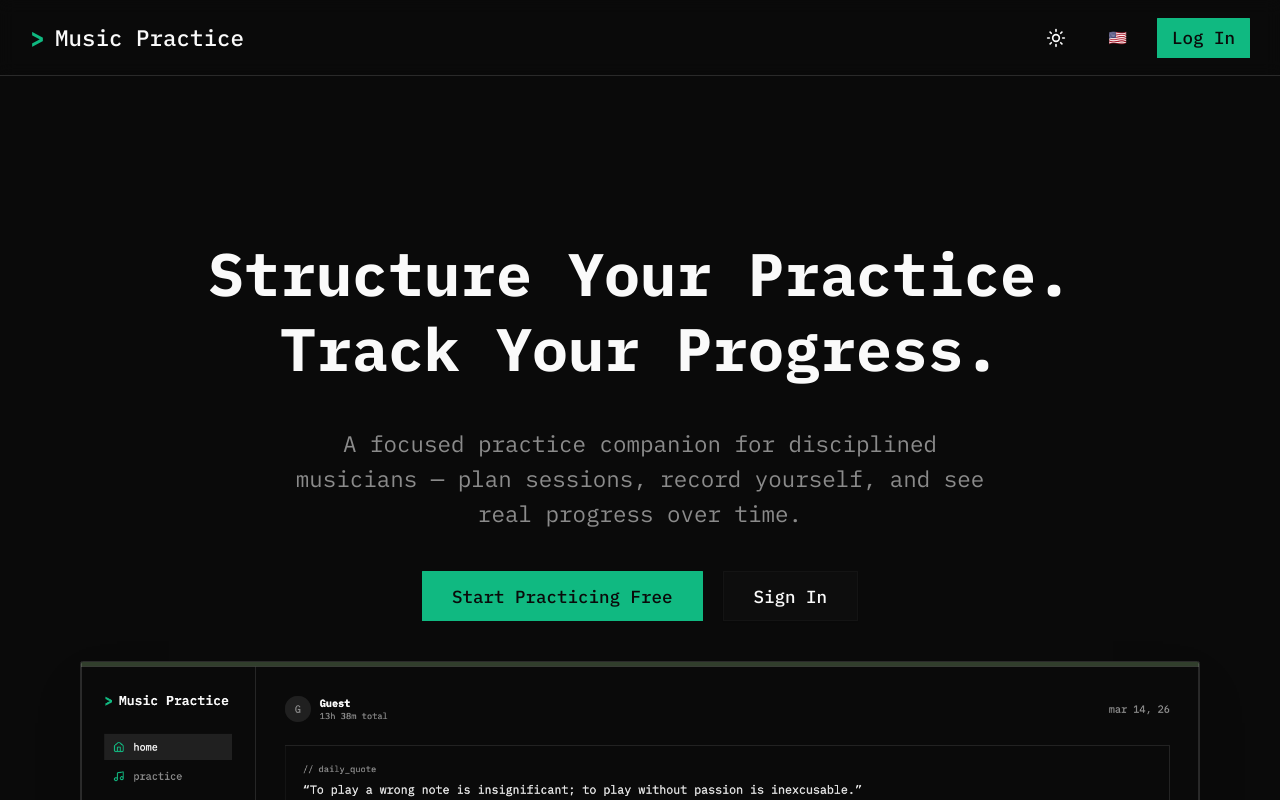
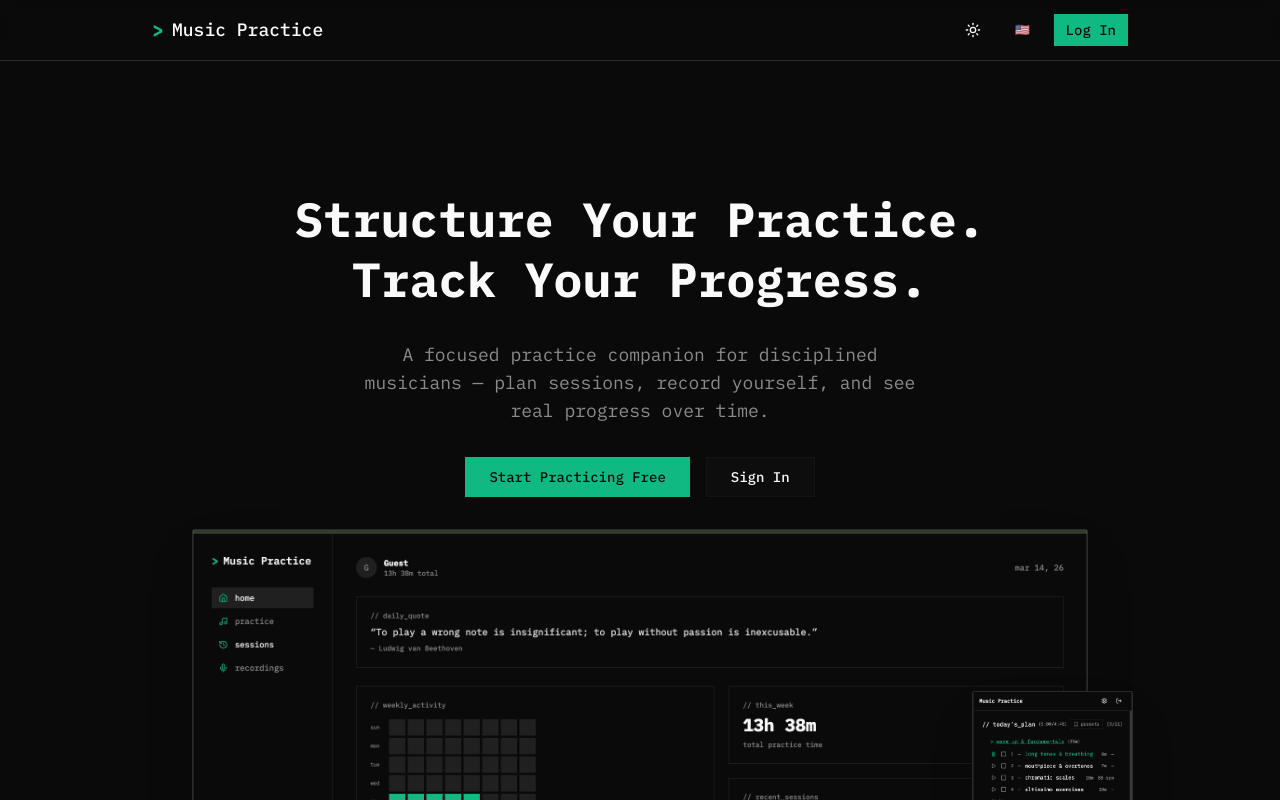
Before and after one commit to OrenSayag/music-practice-ui, a React (Vite) app: page / in a window 1280 px wide. Shown: the top 800 px of the page. Built offline with nearby package versions, Linux system fonts and the light colour scheme.

Commit message:
:lipstick: comment out base font

```diff
--- a/src/index.css
+++ b/src/index.css
@@ -159,12 +159,12 @@
   * {
     @apply border-border outline-ring/50;
     }
-  html {
-    font-size: 16px;
-    @media (min-width: 768px) {
-      font-size: 20px;
-    }
-    }
+  /* html { */
+    /* font-size: 16px; */
+    /* @media (min-width: 768px) { */
+    /*   font-size: 20px; */
+    /* } */
+    /* } */
   body {
     @apply bg-background text-foreground;
     font-family: 'IBM Plex Mono', 'JetBrains Mono', monospace;
```
